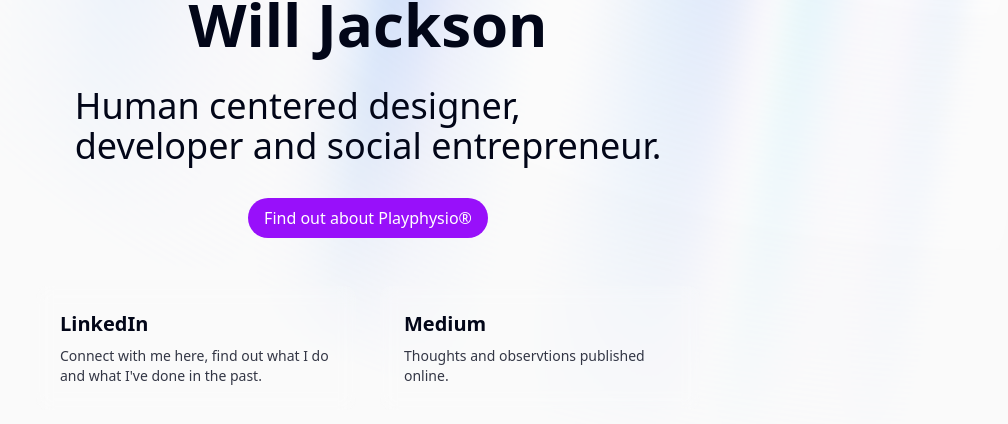
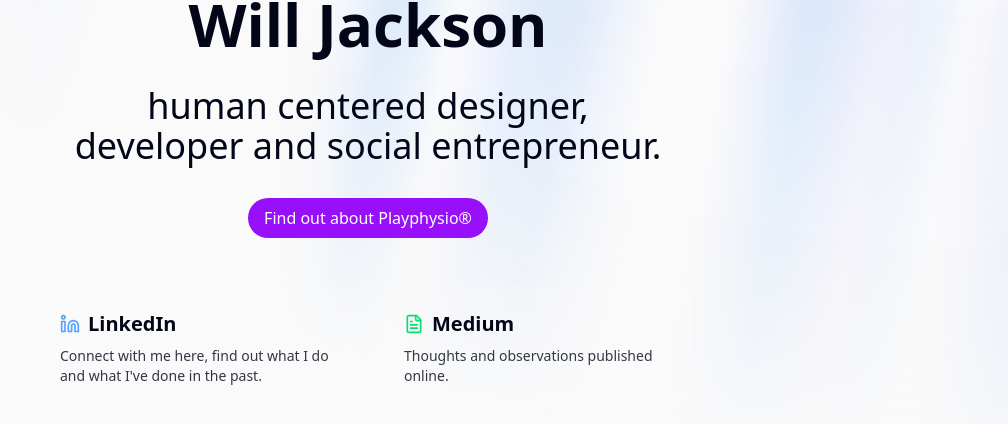
Before and after one commit to mrwilljackson/wlog, a Next.js app: page /aurora-demo in a window 1280 px wide. Shown: the part 318-742 px from the top of the page, without its empty margins (272-1280 px from the left). Built offline with nearby package versions, Linux system fonts and the light colour scheme.

Commit message:
fixed links

```diff
--- a/src/app/globals.css
+++ b/src/app/globals.css
@@ -151,5 +151,5 @@
 }
 
 .animate-aurora {
-  animation: aurora 20s ease-in-out infinite alternate;
+  animation: aurora 15s ease-in-out infinite alternate;
 }
--- a/src/components/ui/aurora-background-demo.tsx
+++ b/src/components/ui/aurora-background-demo.tsx
@@ -3,6 +3,7 @@
 import { motion } from "framer-motion";
 import React from "react";
 import Image from "next/image";
+import { FileText } from "lucide-react";
 import { AuroraBackground } from "@/components/ui/aurora-background";
 
 export function AuroraBackgroundDemo() {
@@ -31,21 +32,31 @@
         <div className="text-4xl md:text-6xl font-bold dark:text-white text-center">
           Will Jackson
         </div>
-        <div className="font-extralight text-base md:text-4xl dark:text-neutral-200 py-4 ">
-          Human centered designer,<br />developer and social entrepreneur.
+        <div className="font-extralight text-base md:text-4xl dark:text-neutral-200 py-4 text-center w-full">
+          human centered designer,<br />developer and social entrepreneur.
         </div>
         <button className="bg-purple-600 dark:bg-white rounded-full w-fit text-white dark:text-black px-4 py-2">
-          Find out about Playphysio&reg;
+          <a href="https://play.physio">Find out about Playphysio&reg;</a>
         </button>
 
         <div className="mt-8 flex flex-col md:flex-row gap-6 justify-center">
           <div className="bg-white/10 backdrop-blur-sm p-6 rounded-lg max-w-xs">
-            <h3 className="text-xl font-semibold mb-2">LinkedIn</h3>
-            <p className="text-sm opacity-80">Connect with me here, find out what I do and what I've done in the past.</p>
+            <div className="flex items-center gap-2 mb-2">
+              <svg xmlns="http://www.w3.org/2000/svg" viewBox="0 0 24 24" fill="none" stroke="currentColor" strokeWidth="2" strokeLinecap="round" strokeLinejoin="round" className="w-5 h-5 text-blue-400">
+                <path d="M16 8a6 6 0 0 1 6 6v7h-4v-7a2 2 0 0 0-2-2 2 2 0 0 0-2 2v7h-4v-7a6 6 0 0 1 6-6z"></path>
+                <rect x="2" y="9" width="4" height="12"></rect>
+                <circle cx="4" cy="4" r="2"></circle>
+              </svg>
+              <h3 className="text-xl font-semibold"><a href="https://www.linkedin.com/in/mrwilljackson/">LinkedIn</a></h3>
+            </div>
+            <p className="text-sm opacity-80"><a href="https://www.linkedin.com/in/mrwilljackson/">Connect with me here</a>, find out what I do and what I've done in the past.</p>
           </div>
           <div className="bg-white/10 backdrop-blur-sm p-6 rounded-lg max-w-xs">
-            <h3 className="text-xl font-semibold mb-2">Medium</h3>
-            <p className="text-sm opacity-80">Thoughts and observtions published online.</p>
+            <div className="flex items-center gap-2 mb-2">
+              <FileText className="w-5 h-5 text-green-400" />
+              <h3 className="text-xl font-semibold"><a href="https://medium.com/me/stories/public">Medium</a></h3>
+            </div>
+            <p className="text-sm opacity-80">Thoughts and observations <a href="https://medium.com/me/stories/public">published online</a>.</p>
           </div>
         </div>
       </motion.div>
--- a/src/components/ui/aurora-background.tsx
+++ b/src/components/ui/aurora-background.tsx
@@ -40,7 +40,8 @@
             after:[background-size:200%,_100%]
             after:animate-aurora after:[background-attachment:fixed] after:mix-blend-difference
             pointer-events-none
-            absolute -inset-[10px] opacity-50 will-change-transform`,
+            absolute -inset-[10px] opacity-50 will-change-transform
+            animate-aurora`,
 
               showRadialGradient &&
                 `[mask-image:radial-gradient(ellipse_at_100%_0%,black_10%,var(--transparent)_70%)]`
```
